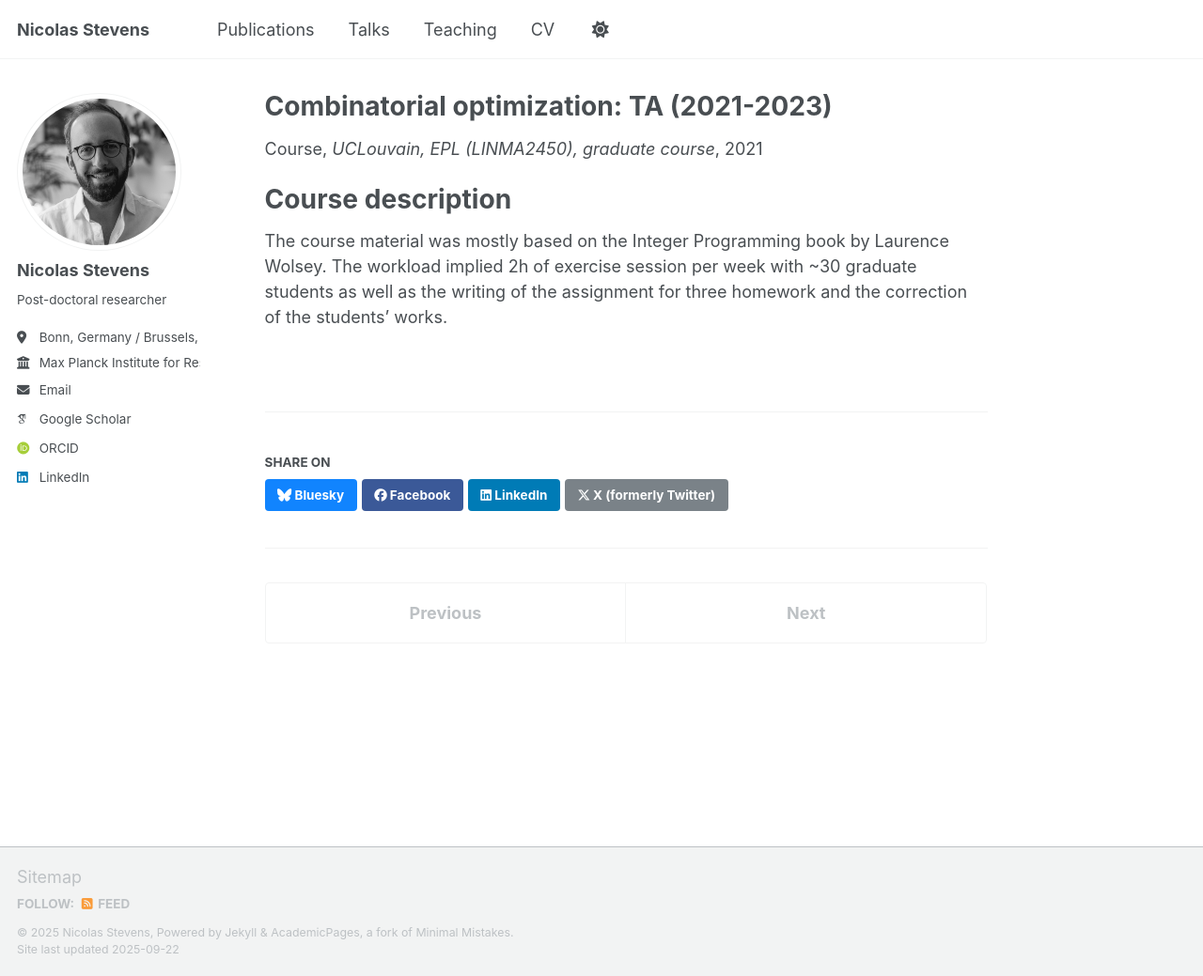
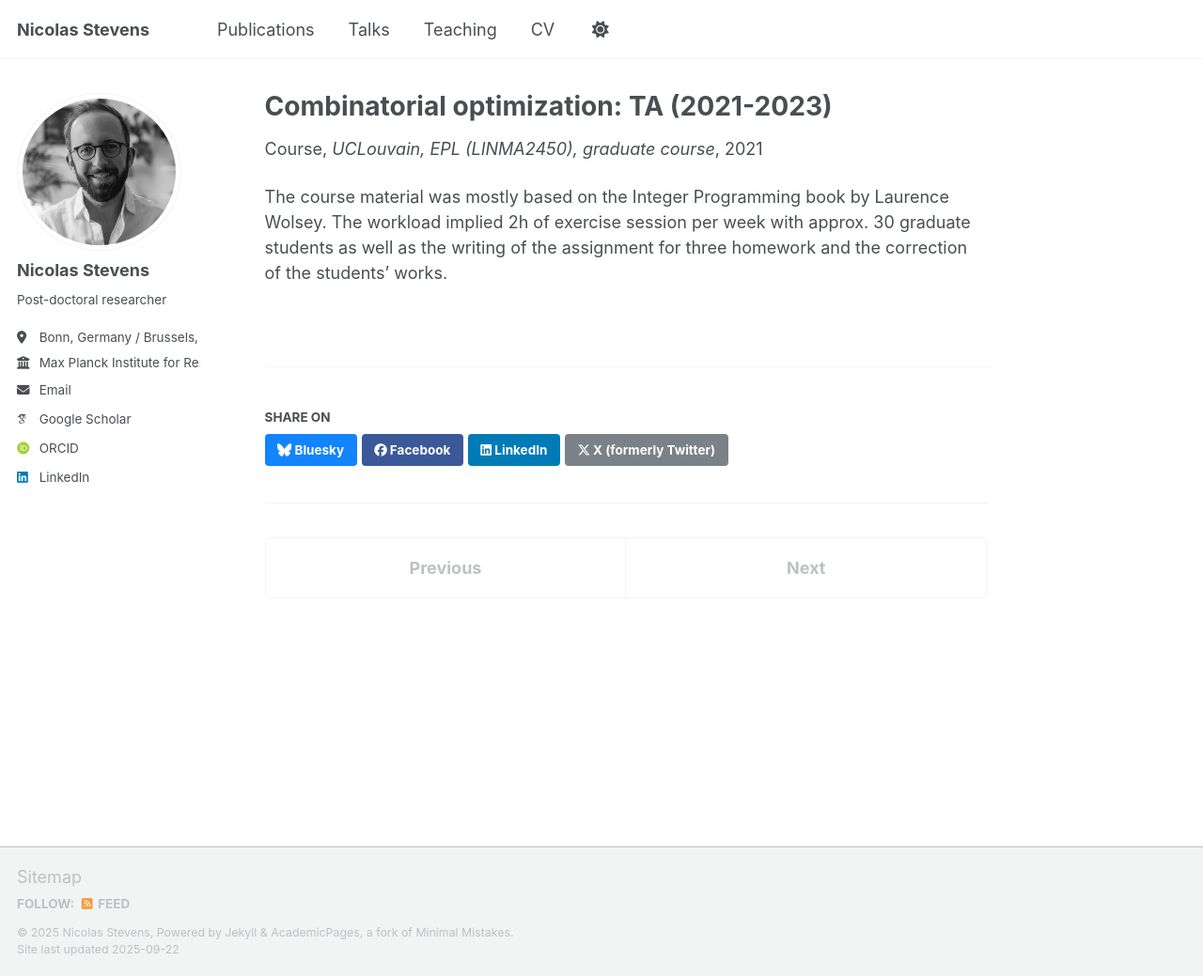
Before and after one commit to NicolasStevens/NicolasStevens.github.io, a Jekyll site: the page built from _teaching/UCLouvainCOpti.md, in a window 1280 px wide and 1039 px high. Shown: the whole window at 94% size. Built offline with Jekyll 4.4.1, drawn with Linux system fonts in a browser that asks for light colours; some web fonts are replaced; a script that is not in the unit is left out.

Commit message:
Update UCLouvainCOpti.md

```diff
--- a/_teaching/UCLouvainCOpti.md
+++ b/_teaching/UCLouvainCOpti.md
@@ -8,7 +8,5 @@ date: 2021-01-01
 location: "Louvain-la-Neuve, Belgium"
 ---
 
-Course description
-======
 The course material was mostly based on the Integer Programming book by Laurence Wolsey.
-The workload implied 2h of exercise session per week with ~30 graduate students as well as the writing of the assignment for three homework and the correction of the students’ works.
+The workload implied 2h of exercise session per week with approx. 30 graduate students as well as the writing of the assignment for three homework and the correction of the students’ works.
```
